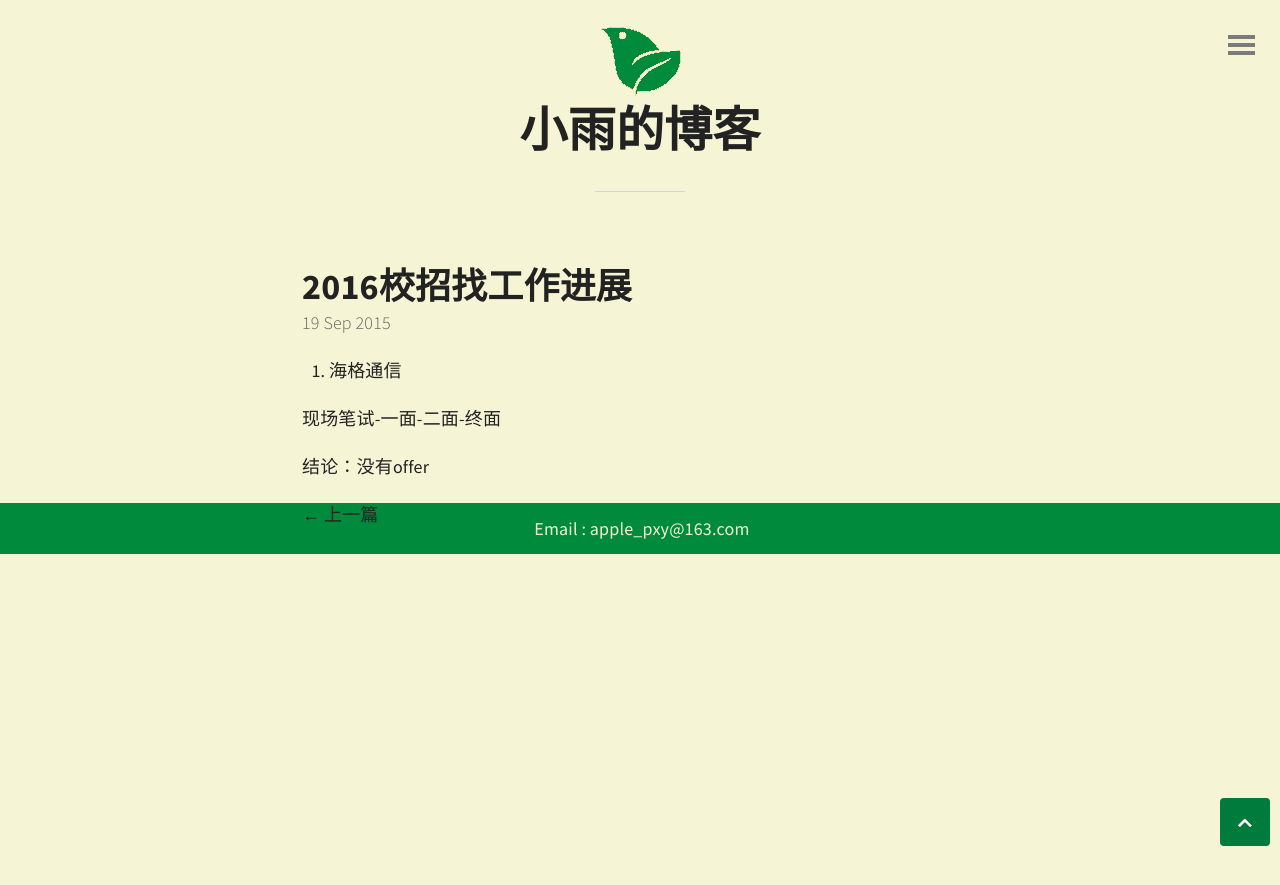
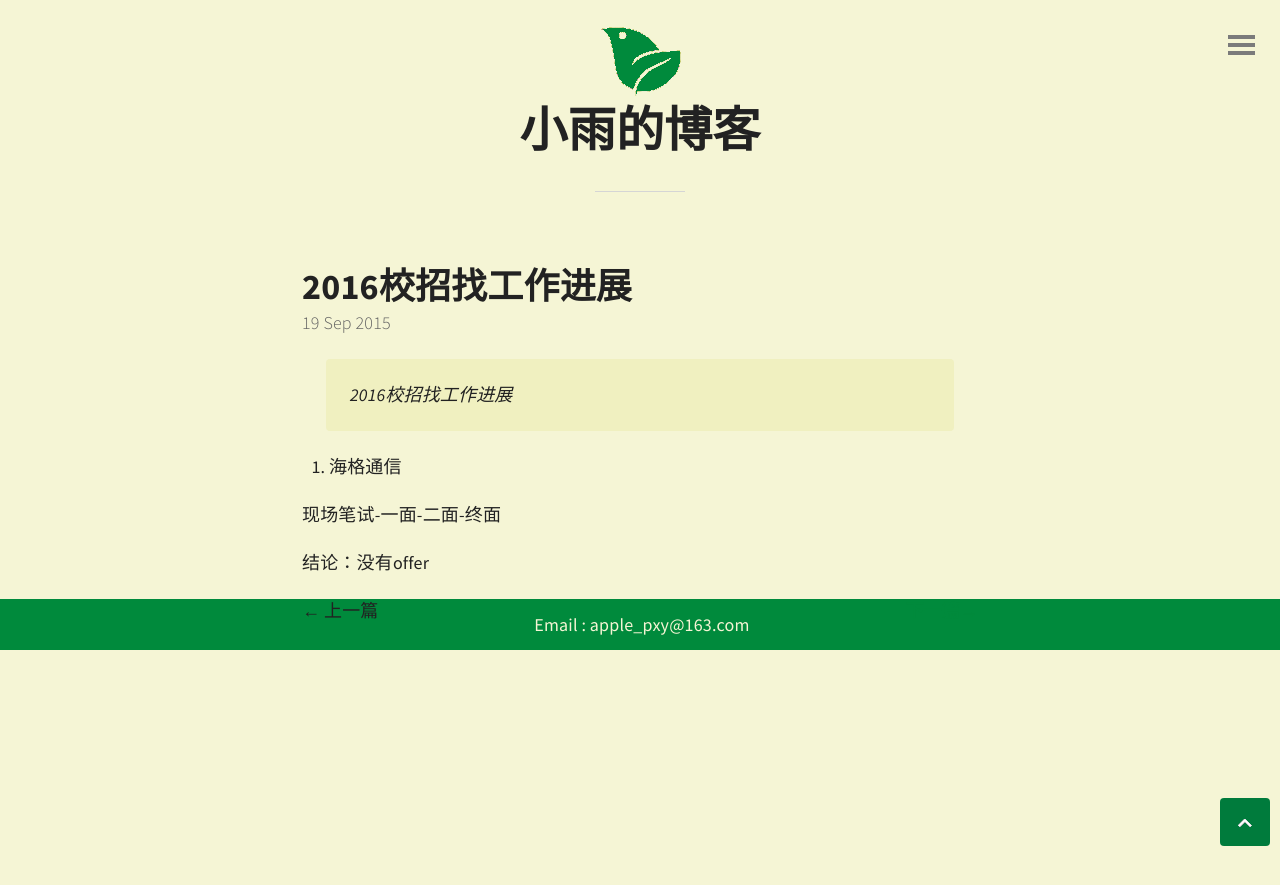
Before and after one commit to xiaoyu33/xiaoyu33.github.io, a Jekyll site: the page built from _posts/2015-09-19-2016校招找工作进展.md, in a window 1280 px wide. Shown: the top 885 px of the page. Built offline with Jekyll 4.4.1, drawn with Linux system fonts in a browser that asks for light colours; comment, search, counter and statistics services are not loaded.

Commit message:
Update 2015-09-19-2016校招找工作进展.md

```diff
--- a/_posts/2015-09-19-2016校招找工作进展.md
+++ b/_posts/2015-09-19-2016校招找工作进展.md
@@ -1,6 +1,8 @@
 ---
 title: 2016校招找工作进展
 ---
+
+> 2016校招找工作进展
 
 1. 海格通信
 
```
